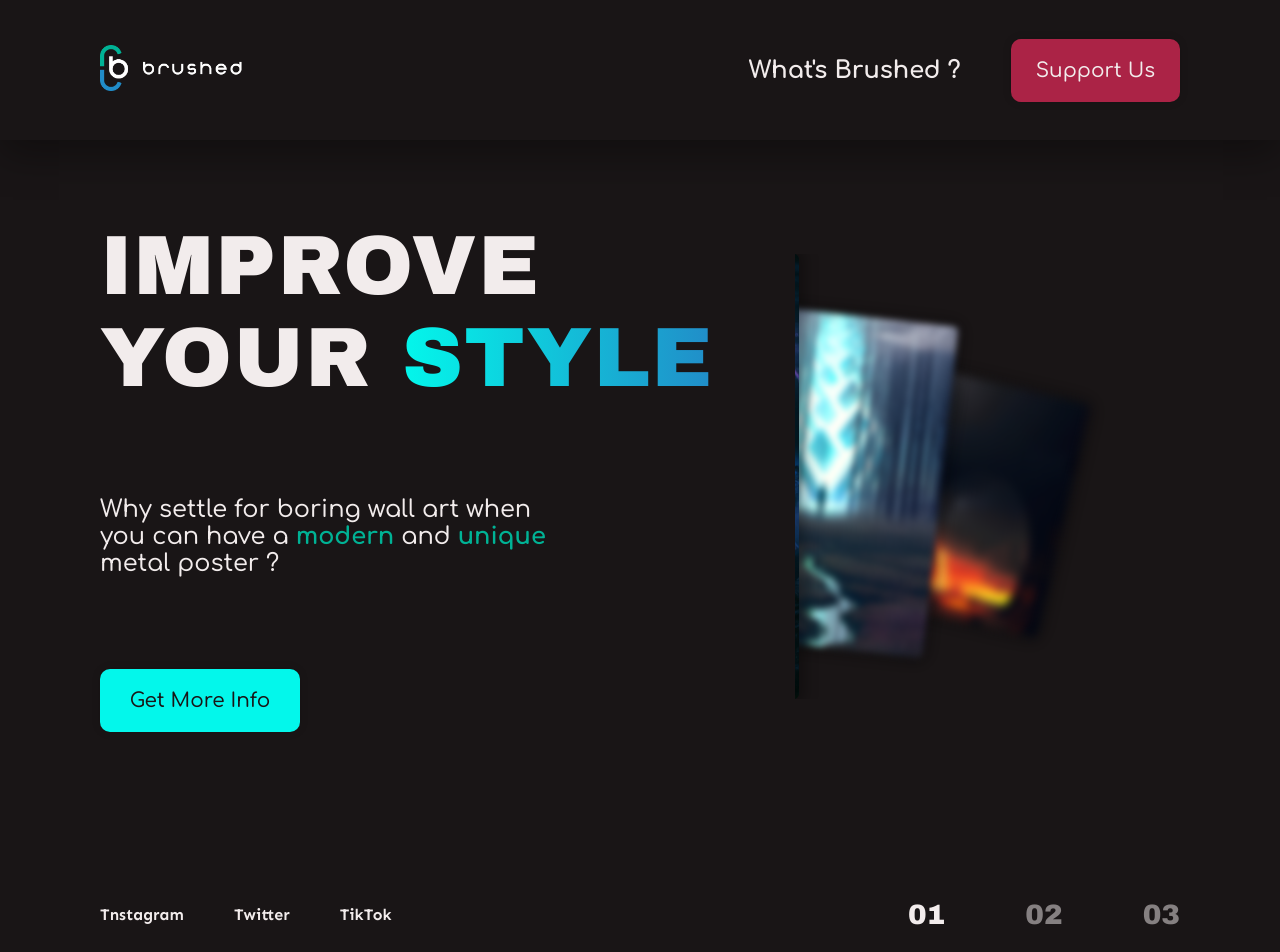
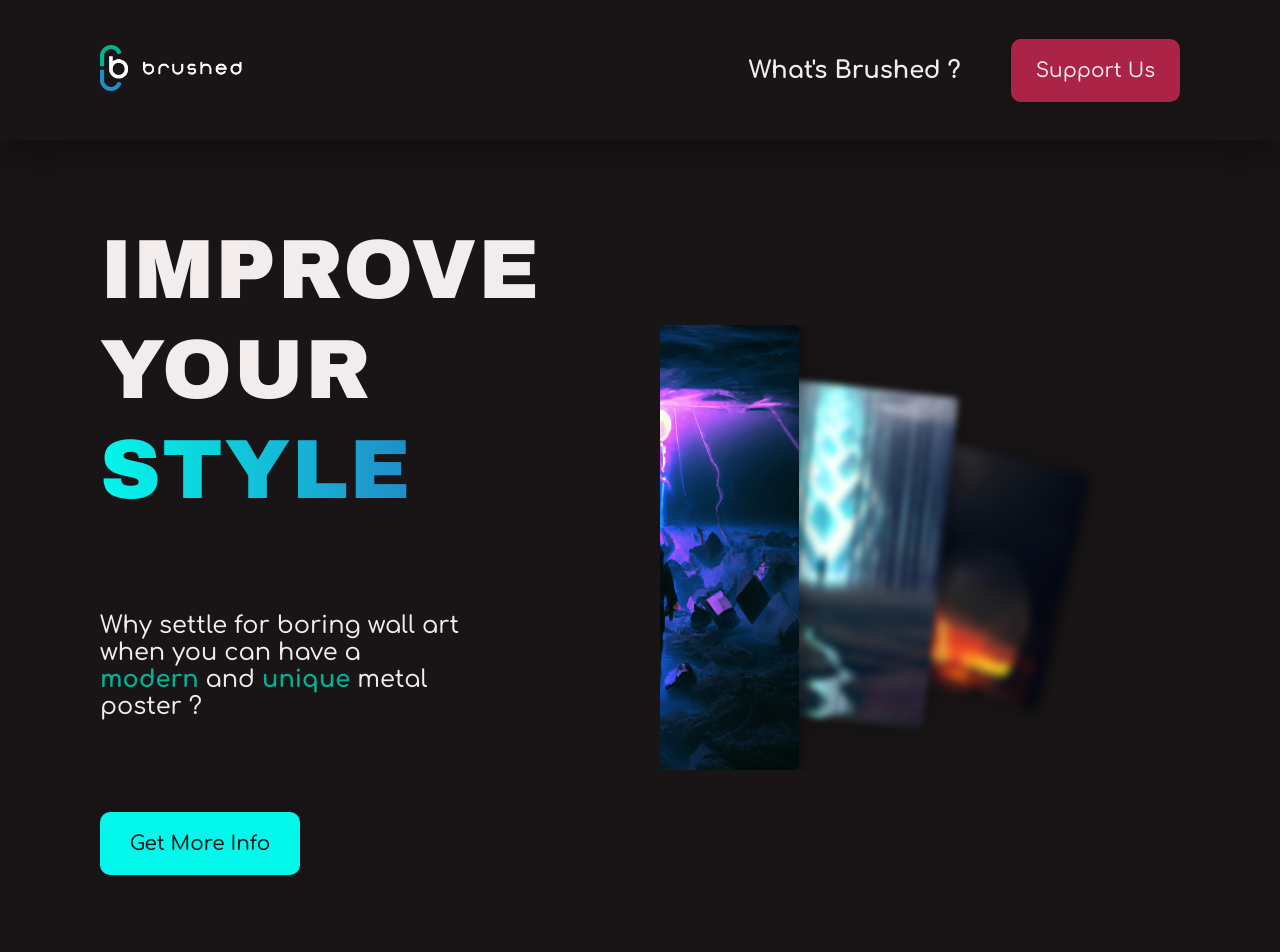
Before and after one commit to BapL49/example-site-web-avec-NextJS, a Next.js app: page / in a window 1280 px wide. Shown: the top 952 px of the page. Built offline with nearby package versions, Linux system fonts and the light colour scheme.

Commit message:
landing page

```diff
--- a/components/footer.js
+++ b/components/footer.js
@@ -3,11 +3,13 @@
 import Link from 'next/link'
 import Styles from '../styles/footer.module.css'
 import { archivoBlack, sen } from '@/app/font'
-import { useRouter } from 'next/navigation'
+import { usePathname } from 'next/navigation'
 
 export default function Footer() {
 
-    const router = useRouter();
+
+    const pathname = usePathname();
+
 
     return (
         <footer id={Styles.footer}>
@@ -19,9 +21,9 @@ export default function Footer() {
 
 
             <nav className={archivoBlack.variable} id={Styles.nav_bottom}>
-                <Link href="/" className={router.pathname === "/" ? Styles.link_page_active : Styles.link_page_not_active}>01</Link>
-                <Link href="/about" className={router.pathname === "/about" ? Styles.link_page_active : Styles.link_page_not_active}>02</Link>
-                <Link href="/supportUs"  className={router.pathname === "/supportUs" ? Styles.link_page_active : Styles.link_page_not_active}>03</Link>
+                <Link href="/" className={pathname === "/" ? Styles.link_page_active : Styles.link_page_not_active}>01</Link>
+                <Link href="/about" className={pathname === "/about" ? Styles.link_page_active : Styles.link_page_not_active}>02</Link>
+                <Link href="/supportUs"  className={pathname === "/supportUs" ? Styles.link_page_active : Styles.link_page_not_active}>03</Link>
             </nav>
 
         </footer>
--- a/components/header.js
+++ b/components/header.js
@@ -3,7 +3,7 @@
 import Image from "next/image"
 import Logo from '../public/logo/logo_typo_right.png'
 import Link from "next/link"
-import { useRouter } from "next/navigation"
+import { usePathname } from "next/navigation"
 
 import Styles from '../styles/header.module.css'
 import { comfortaa } from "@/app/font"
@@ -14,7 +14,7 @@ import SecondaryButton from "./buttons/secondaryButton"
 
 export default function Header() {
 
-    const router = useRouter();
+    const pathname = usePathname();
     const style = {textDecoration: "underline"}
 
     return (
@@ -27,7 +27,7 @@ export default function Header() {
             /></Link>
 
             <nav id={Styles.nav} className={comfortaa.variable}>
-                <Link href="/about" id={Styles.link} styles={router.pathname === "/about" ? style : ""} >What's Brushed ?</Link>
+                <Link href="/about" id={Styles.link} styles={pathname === "/about" ? style : ""} >What's Brushed ?</Link>
                 <SecondaryButton href="/supportUs" text="support us" />
             </nav>
         </header>
--- a/styles/footer.module.css
+++ b/styles/footer.module.css
@@ -4,7 +4,7 @@
     display: flex;
     flex-direction: row;
     justify-content: space-between;
-    padding: 87px 100px;
+    padding: 60px 100px;
 }
 
 
--- a/styles/page.module.css
+++ b/styles/page.module.css
@@ -1,9 +1,12 @@
 
 
 #container {
-    display: flex;
-    flex-direction: row;
-    gap: 79px;
+    display: grid;
+    grid-template-columns: repeat(2, 1fr);
+    grid-template-rows: 1fr;
+    grid-column-gap: 40px;
+    grid-row-gap: 0px;
+
     justify-content: center;
     align-items: center;
     padding: 80px 100px;
@@ -15,7 +18,7 @@
     flex-direction: column;
     gap: 92px;
 
-
+    width: 100%;
 
     justify-content: left;
     text-align: left;
@@ -28,6 +31,8 @@
     letter-spacing: 1.68px;
     text-transform: uppercase;
     font-weight: 500;
+    line-height: 100px;
+
 }
 
 #span_h1 {
@@ -44,7 +49,7 @@
     font-size: 24px;
     font-family: var(--font-comfortaa);
     font-weight: 500;
-    width: 73%;
+    width: 70%;
 }
 
 
@@ -59,7 +64,7 @@
     flex-direction: row;
     justify-content: right;
 
-
+    width: 100%;
     overflow: hidden;
 }
 
--- a/styles/primaryButton.module.css
+++ b/styles/primaryButton.module.css
@@ -11,7 +11,9 @@
     max-height: 100px;
 
     border-radius: 10px;
-    background: var(--light-blue);
+    background-color: var(--light-blue);
+    background-image: linear-gradient(90deg, var(--light-blue), var(--dark-blue), 0);
+
     box-shadow: 0 0 8px 0 rgba(0, 0, 0, 0.15);
 
     color: var(--black);
@@ -28,6 +30,6 @@
 }
 
 #button:hover {
-    background: linear-gradient(90deg, var(--light-blue), var(--dark-blue));
+    background-image: linear-gradient(90deg, var(--light-blue), var(--dark-blue));
     box-shadow: 0 5px 9px 0 rgba(0, 0, 0, 0.25);
 }
```
